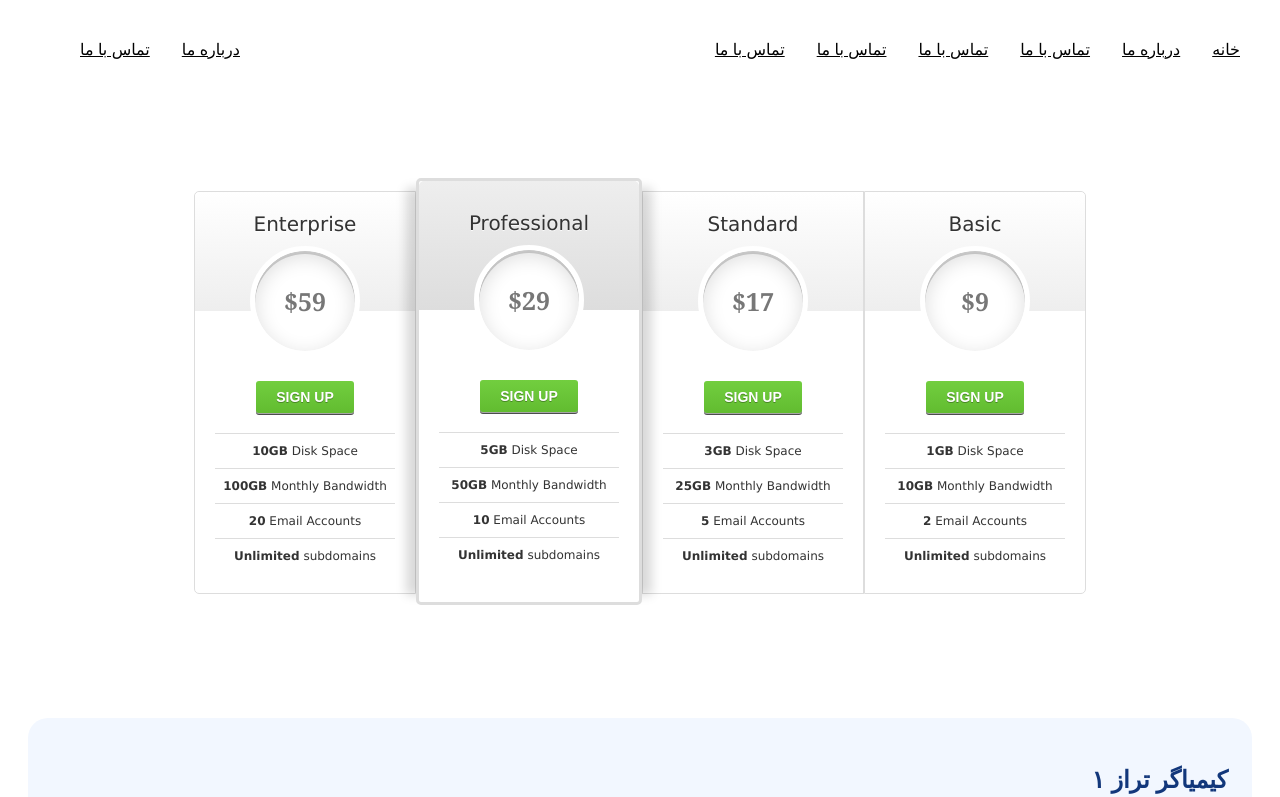
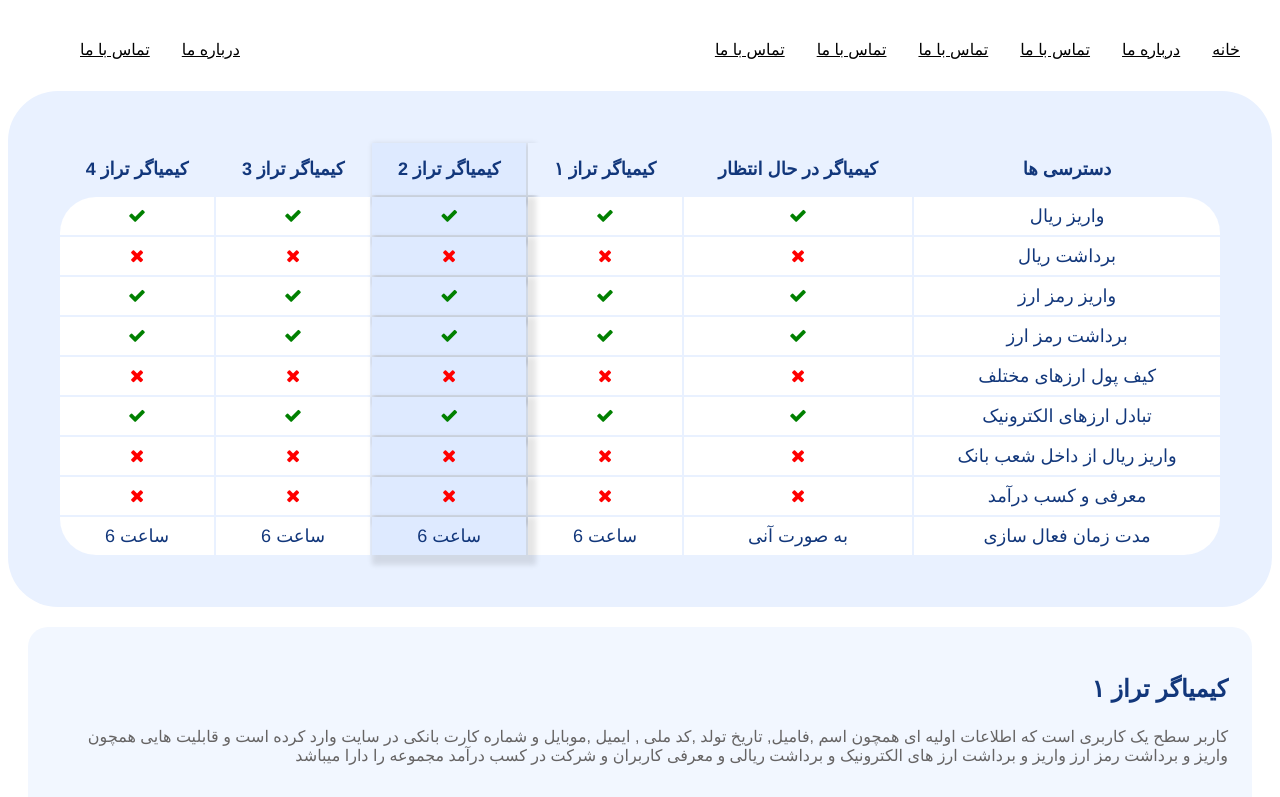
Before and after one commit to NeginSal/landing-page-with-Vue, a Vue app: page / in a window 1280 px wide. Shown: the top 797 px of the page. Built offline with nearby package versions, Linux system fonts and the light colour scheme.

Commit message:
edit table

```diff
--- a/public/index.html
+++ b/public/index.html
@@ -7,6 +7,7 @@
     <link rel="icon" href="<%= BASE_URL %>favicon.ico">
     <link href="https://fonts.googleapis.com/icon?family=Material+Icons"
       rel="stylesheet">
+      <link rel="stylesheet" href="https://cdnjs.cloudflare.com/ajax/libs/font-awesome/4.7.0/css/font-awesome.min.css">
     <title><%= htmlWebpackPlugin.options.title %></title>
   </head>
   <body>
--- a/src/components/Table.vue
+++ b/src/components/Table.vue
@@ -1,45 +1,87 @@
 <template>
-  <div id="pricing-table" class="clear">
-    <div class="plan">
-      <h3>Enterprise<span>$59</span></h3>
-      <a class="signup" href="">Sign up</a>
-      <ul>
-        <li><b>10GB</b> Disk Space</li>
-        <li><b>100GB</b> Monthly Bandwidth</li>
-        <li><b>20</b> Email Accounts</li>
-        <li><b>Unlimited</b> subdomains</li>
-      </ul>
-    </div>
-    <div class="plan" id="most-popular">
-      <h3>Professional<span>$29</span></h3>
-      <a class="signup" href="">Sign up</a>
-      <ul>
-        <li><b>5GB</b> Disk Space</li>
-        <li><b>50GB</b> Monthly Bandwidth</li>
-        <li><b>10</b> Email Accounts</li>
-        <li><b>Unlimited</b> subdomains</li>
-      </ul>
-    </div>
-    <div class="plan">
-      <h3>Standard<span>$17</span></h3>
-      <a class="signup" href="">Sign up</a>
-      <ul>
-        <li><b>3GB</b> Disk Space</li>
-        <li><b>25GB</b> Monthly Bandwidth</li>
-        <li><b>5</b> Email Accounts</li>
-        <li><b>Unlimited</b> subdomains</li>
-      </ul>
-    </div>
-    <div class="plan">
-      <h3>Basic<span>$9</span></h3>
-      <a class="signup" href="">Sign up</a>
-      <ul>
-        <li><b>1GB</b> Disk Space</li>
-        <li><b>10GB</b> Monthly Bandwidth</li>
-        <li><b>2</b> Email Accounts</li>
-        <li><b>Unlimited</b> subdomains</li>
-      </ul>
-    </div>
+  <div class="table">
+    <table id="customers">
+      <tr>
+        <th>کیمیاگر تراز 4</th>
+        <th>کیمیاگر تراز 3</th>
+        <th>کیمیاگر تراز 2</th>
+        <th>کیمیاگر تراز ۱</th>
+        <th>کیمیاگر در حال انتظار</th>
+        <th>دسترسی ها</th>
+      </tr>
+      <tr>
+        <td><i class="fa fa-check" style="color: green"></i></td>
+        <td><i class="fa fa-check" style="color: green"></i></td>
+        <td><i class="fa fa-check" style="color: green"></i></td>
+        <td><i class="fa fa-check" style="color: green"></i></td>
+        <td><i class="fa fa-check" style="color: green"></i></td>
+        <td>واریز ریال</td>
+      </tr>
+      <tr>
+        <td><i class="fa fa-close" style="color: red"></i></td>
+        <td><i class="fa fa-close" style="color: red"></i></td>
+        <td><i class="fa fa-close" style="color: red"></i></td>
+        <td><i class="fa fa-close" style="color: red"></i></td>
+        <td><i class="fa fa-close" style="color: red"></i></td>
+        <td>برداشت ریال</td>
+      </tr>
+      <tr>
+        <td><i class="fa fa-check" style="color: green"></i></td>
+        <td><i class="fa fa-check" style="color: green"></i></td>
+        <td><i class="fa fa-check" style="color: green"></i></td>
+        <td><i class="fa fa-check" style="color: green"></i></td>
+        <td><i class="fa fa-check" style="color: green"></i></td>
+        <td>واریز رمز ارز</td>
+      </tr>
+      <tr>
+        <td><i class="fa fa-check" style="color: green"></i></td>
+        <td><i class="fa fa-check" style="color: green"></i></td>
+        <td><i class="fa fa-check" style="color: green"></i></td>
+        <td><i class="fa fa-check" style="color: green"></i></td>
+        <td><i class="fa fa-check" style="color: green"></i></td>
+        <td>برداشت رمز ارز</td>
+      </tr>
+      <tr>
+        <td><i class="fa fa-close" style="color: red"></i></td>
+        <td><i class="fa fa-close" style="color: red"></i></td>
+        <td><i class="fa fa-close" style="color: red"></i></td>
+        <td><i class="fa fa-close" style="color: red"></i></td>
+        <td><i class="fa fa-close" style="color: red"></i></td>
+        <td>کیف پول ارزهای مختلف</td>
+      </tr>
+      <tr>
+        <td><i class="fa fa-check" style="color: green"></i></td>
+        <td><i class="fa fa-check" style="color: green"></i></td>
+        <td><i class="fa fa-check" style="color: green"></i></td>
+        <td><i class="fa fa-check" style="color: green"></i></td>
+        <td><i class="fa fa-check" style="color: green"></i></td>
+        <td>تبادل ارزهای الکترونیک</td>
+      </tr>
+      <tr>
+        <td><i class="fa fa-close" style="color: red"></i></td>
+        <td><i class="fa fa-close" style="color: red"></i></td>
+        <td><i class="fa fa-close" style="color: red"></i></td>
+        <td><i class="fa fa-close" style="color: red"></i></td>
+        <td><i class="fa fa-close" style="color: red"></i></td>
+        <td>واریز ریال از داخل شعب بانک</td>
+      </tr>
+      <tr>
+        <td><i class="fa fa-close" style="color: red"></i></td>
+        <td><i class="fa fa-close" style="color: red"></i></td>
+        <td><i class="fa fa-close" style="color: red"></i></td>
+        <td><i class="fa fa-close" style="color: red"></i></td>
+        <td><i class="fa fa-close" style="color: red"></i></td>
+        <td>معرفی و کسب درآمد</td>
+      </tr>
+      <tr>
+        <td>6 ساعت</td>
+        <td>6 ساعت</td>
+        <td>6 ساعت</td>
+        <td>6 ساعت</td>
+        <td>به صورت آنی</td>
+        <td class="last">مدت زمان فعال سازی</td>
+      </tr>
+    </table>
   </div>
 </template>
 
@@ -48,179 +90,61 @@ export default {};
 </script>
 
 <style scoped>
-#pricing-table {
-	margin: 100px auto;
-	text-align: center;
-	width: 892px; /* total computed width = 222 x 3 + 226 */
+#customers {
+  border-collapse: separate;
+  width: 100%;
+}
+#customers tr {
+  background: white;
+  border-bottom: 1px solid #d2e2ff;
+  text-align: center;
+  font-size: 18px;
+}
+#customers td,
+#customers th {
+  padding: 8px;
+}
+#customers th {
+  padding-top: 15px;
+  padding-bottom: 15px;
+  text-align: center;
+  color: #12377b;
+  border: none;
+  background: #e9f1ff;
+  font-weight: 700;
+  font-size: 18px;
+}
+#customers tr:nth-child(2) td:first-child {
+  border-top-left-radius: 36px;
 }
 
-#pricing-table .plan {
-	font: 12px 'Lucida Sans', 'trebuchet MS', Arial, Helvetica;
-	text-shadow: 0 1px rgba(255,255,255,.8);
-	background: #fff;
-	border: 1px solid #ddd;
-	color: #333;
-	padding: 20px;
-	width: 180px; /* plan width = 180 + 20 + 20 + 1 + 1 = 222px */
-	float: left;
-	position: relative;
+#customers tr:nth-child(2) td:last-child {
+  border-top-right-radius: 36px;
+}
+#customers tr:last-child td:first-child {
+  border-bottom-left-radius: 36px;
 }
 
-#pricing-table #most-popular {
-	z-index: 2;
-	top: -13px;
-	border-width: 3px;
-	padding: 30px 20px;
-	-moz-border-radius: 5px;
-	-webkit-border-radius: 5px;
-	border-radius: 5px;
-	-moz-box-shadow: 20px 0 10px -10px rgba(0, 0, 0, .15), -20px 0 10px -10px rgba(0, 0, 0, .15);
-	-webkit-box-shadow: 20px 0 10px -10px rgba(0, 0, 0, .15), -20px 0 10px -10px rgba(0, 0, 0, .15);
-	box-shadow: 20px 0 10px -10px rgba(0, 0, 0, .15), -20px 0 10px -10px rgba(0, 0, 0, .15);
+#customers tr:last-child td:last-child {
+  border-bottom-right-radius: 36px;
 }
-
-#pricing-table .plan:nth-child(1) {
-	-moz-border-radius: 5px 0 0 5px;
-	-webkit-border-radius: 5px 0 0 5px;
-	border-radius: 5px 0 0 5px;
+#customers tr:last-child {
+  color: #12377b;
 }
-
-#pricing-table .plan:nth-child(4) {
-	-moz-border-radius: 0 5px 5px 0;
-	-webkit-border-radius: 0 5px 5px 0;
-	border-radius: 0 5px 5px 0;
+#customers td:nth-child(6) {
+  color: #12377b;
 }
-
-/* --------------- */
-
-#pricing-table h3 {
-	font-size: 20px;
-	font-weight: normal;
-	padding: 20px;
-	margin: -20px -20px 50px -20px;
-	background-color: #eee;
-	background-image: -moz-linear-gradient(#fff,#eee);
-	background-image: -webkit-gradient(linear, left top, left bottom, from(#fff), to(#eee));
-	background-image: -webkit-linear-gradient(#fff, #eee);
-	background-image: -o-linear-gradient(#fff, #eee);
-	background-image: -ms-linear-gradient(#fff, #eee);
-	background-image: linear-gradient(#fff, #eee);
+#customers td:nth-child(3) {
+  background: #deeaff;
+  box-shadow: 5px 5px 5px 5px rgba(0, 0, 0, 0.1);
 }
-
-#pricing-table #most-popular h3 {
-	background-color: #ddd;
-	background-image: -moz-linear-gradient(#eee,#ddd);
-	background-image: -webkit-gradient(linear, left top, left bottom, from(#eee), to(#ddd));
-	background-image: -webkit-linear-gradient(#eee, #ddd);
-	background-image: -o-linear-gradient(#eee, #ddd);
-	background-image: -ms-linear-gradient(#eee, #ddd);
-	background-image: linear-gradient(#eee, #ddd);
-	margin-top: -30px;
-	padding-top: 30px;
-	-moz-border-radius: 5px 5px 0 0;
-	-webkit-border-radius: 5px 5px 0 0;
-	border-radius: 5px 5px 0 0;
+#customers th:nth-child(3) {
+  background: #deeaff;
+  box-shadow: 5px 5px 5px 5px rgba(0, 0, 0, 0.1);
 }
-
-#pricing-table .plan:nth-child(1) h3 {
-	-moz-border-radius: 5px 0 0 0;
-	-webkit-border-radius: 5px 0 0 0;
-	border-radius: 5px 0 0 0;
-}
-
-#pricing-table .plan:nth-child(4) h3 {
-	-moz-border-radius: 0 5px 0 0;
-	-webkit-border-radius: 0 5px 0 0;
-	border-radius: 0 5px 0 0;
-}
-
-#pricing-table h3 span {
-	display: block;
-	font: bold 25px/100px Georgia, Serif;
-	color: #777;
-	background: #fff;
-	border: 5px solid #fff;
-	height: 100px;
-	width: 100px;
-	margin: 10px auto -65px;
-	-moz-border-radius: 100px;
-	-webkit-border-radius: 100px;
-	border-radius: 100px;
-	-moz-box-shadow: 0 5px 20px #ddd inset, 0 3px 0 #999 inset;
-	-webkit-box-shadow: 0 5px 20px #ddd inset, 0 3px 0 #999 inset;
-	box-shadow: 0 5px 20px #ddd inset, 0 3px 0 #999 inset;
-}
-
-/* --------------- */
-
-#pricing-table ul {
-	margin: 20px 0 0 0;
-	padding: 0;
-	list-style: none;
-}
-
-#pricing-table li {
-	border-top: 1px solid #ddd;
-	padding: 10px 0;
-}
-
-/* --------------- */
-
-#pricing-table .signup {
-	position: relative;
-	padding: 8px 20px;
-	margin: 20px 0 0 0;
-	color: #fff;
-	font: bold 14px Arial, Helvetica;
-	text-transform: uppercase;
-	text-decoration: none;
-	display: inline-block;
-	background-color: #72ce3f;
-	background-image: -moz-linear-gradient(#72ce3f, #62bc30);
-	background-image: -webkit-gradient(linear, left top, left bottom, from(#72ce3f), to(#62bc30));
-	background-image: -webkit-linear-gradient(#72ce3f, #62bc30);
-	background-image: -o-linear-gradient(#72ce3f, #62bc30);
-	background-image: -ms-linear-gradient(#72ce3f, #62bc30);
-	background-image: linear-gradient(#72ce3f, #62bc30);
-	-moz-border-radius: 3px;
-	-webkit-border-radius: 3px;
-	border-radius: 3px;
-	text-shadow: 0 1px 0 rgba(0,0,0,.3);
-	-moz-box-shadow: 0 1px 0 rgba(255, 255, 255, .5), 0 2px 0 rgba(0, 0, 0, .7);
-	-webkit-box-shadow: 0 1px 0 rgba(255, 255, 255, .5), 0 2px 0 rgba(0, 0, 0, .7);
-	box-shadow: 0 1px 0 rgba(255, 255, 255, .5), 0 2px 0 rgba(0, 0, 0, .7);
-}
-
-#pricing-table .signup:hover {
-	background-color: #62bc30;
-	background-image: -moz-linear-gradient(#62bc30, #72ce3f);
-	background-image: -webkit-gradient(linear, left top, left bottom, from(#62bc30), to(#72ce3f));
-	background-image: -webkit-linear-gradient(#62bc30, #72ce3f);
-	background-image: -o-linear-gradient(#62bc30, #72ce3f);
-	background-image: -ms-linear-gradient(#62bc30, #72ce3f);
-	background-image: linear-gradient(#62bc30, #72ce3f);
-}
-
-#pricing-table .signup:active, #pricing-table .signup:focus {
-	background: #62bc30;
-	top: 2px;
-	-moz-box-shadow: 0 0 3px rgba(0, 0, 0, .7) inset;
-	-webkit-box-shadow: 0 0 3px rgba(0, 0, 0, .7) inset;
-	box-shadow: 0 0 3px rgba(0, 0, 0, .7) inset;
-}
-
-/* --------------- */
-
-.clear:before, .clear:after {
-  content:"";
-  display:table
-}
-
-.clear:after {
-  clear:both
-}
-
-.clear {
-  zoom:1
+.table {
+  padding: 50px;
+  background: #e9f1ff;
+  border-radius: 50px;
 }
 </style>
```
Also changed, not shown: src/components/Footer.vue (+12 -3 lines).
